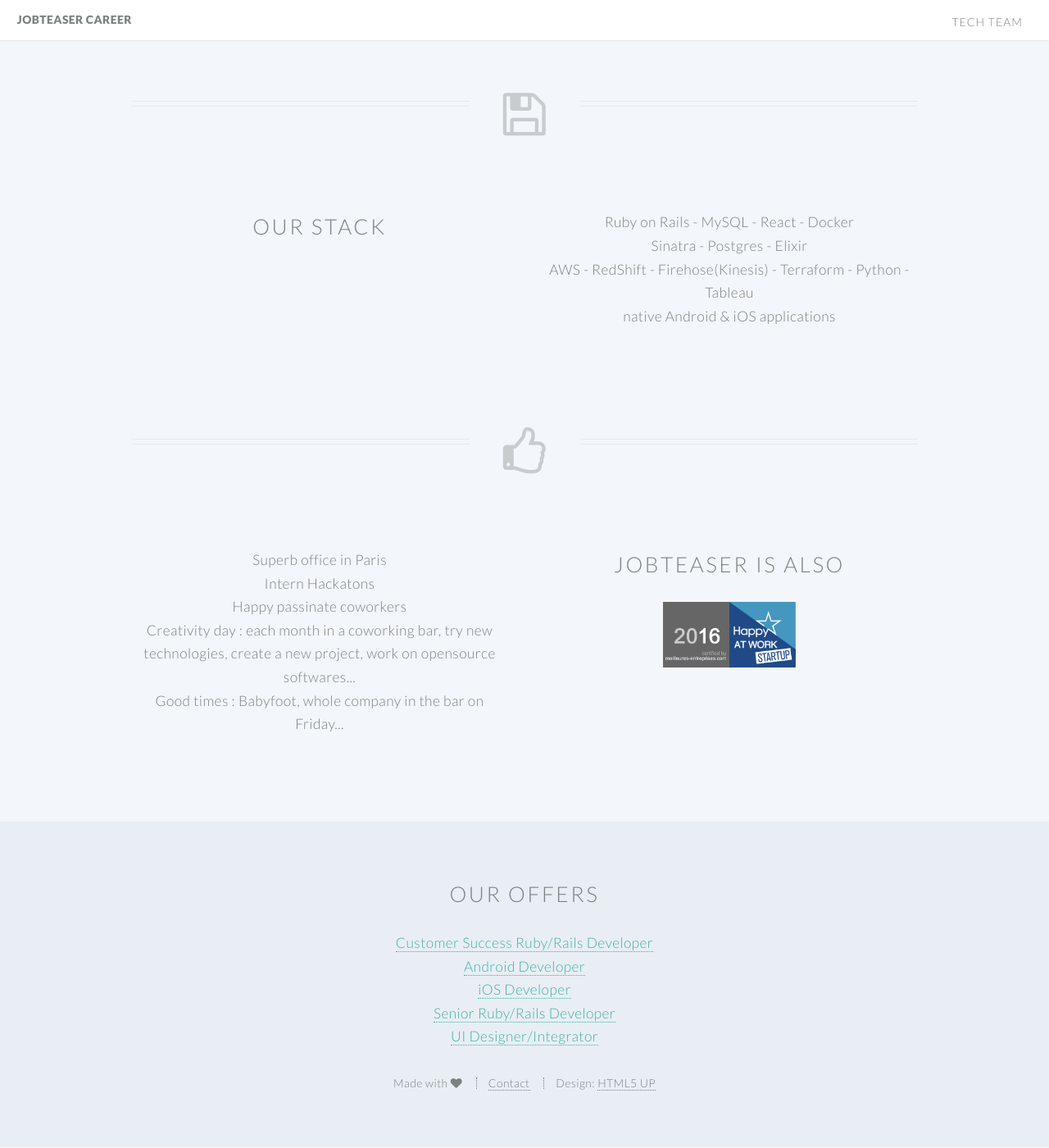
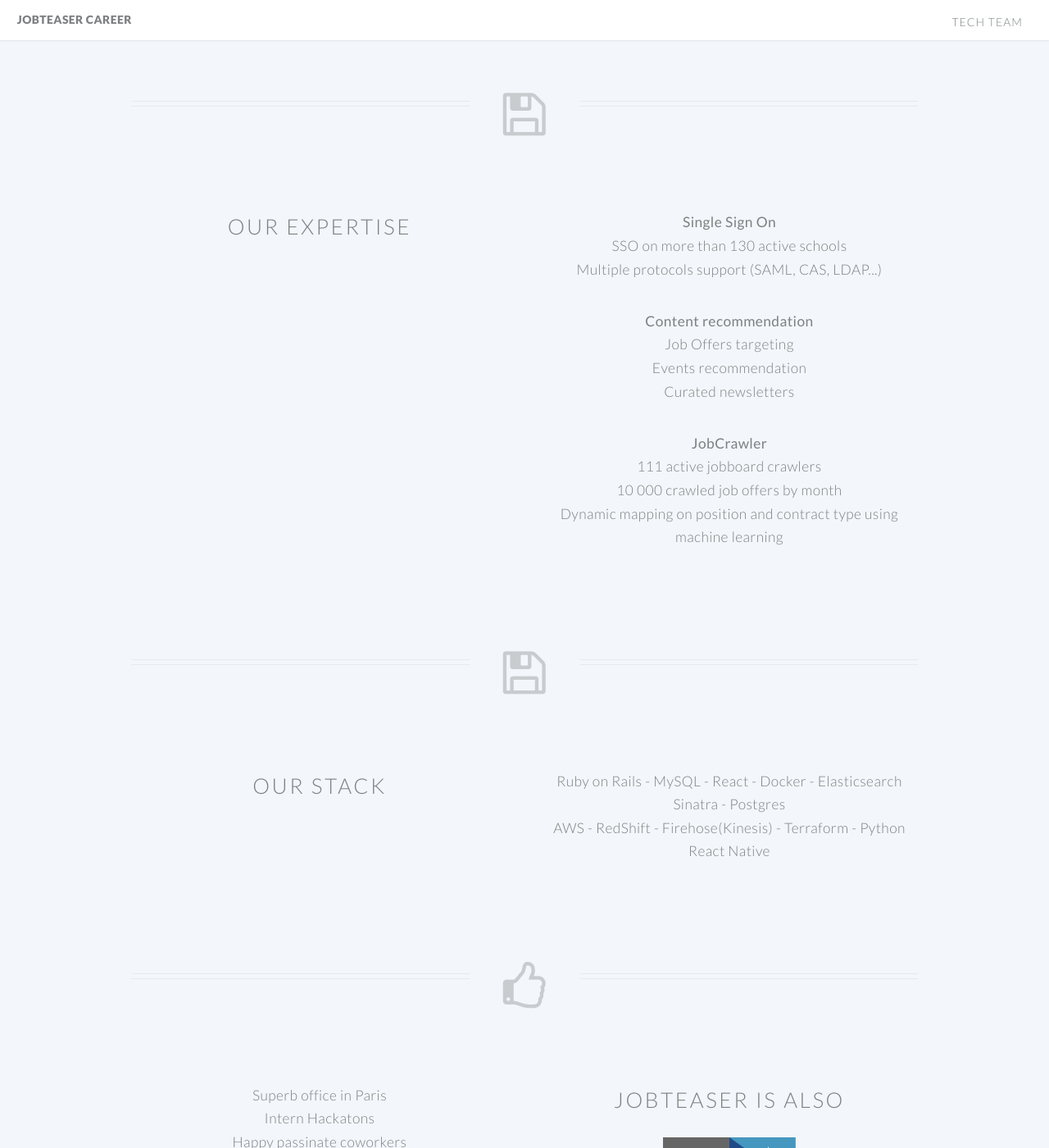
Before and after one commit to hellomathieuJT/jobteaser-career.github.io, a Jekyll site: the page built from index.html, in a window 1280 px wide and 1400 px high, scrolled down 1332 px. Shown: the whole window at 82% size. Built offline with Jekyll 4.4.1, drawn with Linux system fonts in a browser that asks for light colours; some of the changed text lies outside the part shown.

Commit message:
our expertise

```diff
--- a/_includes/content.html
+++ b/_includes/content.html
@@ -49,19 +49,62 @@
   <div class="row">
     <div class="6u">
       <h2>
+        Our Expertise
+      </h2>
+    </div>
+    <div class="6u">
+      <ul>
+        <li>
+          <strong>Single Sign On</strong>
+          <ul>
+            <li> SSO on more than 130 active schools </li>
+            <li> Multiple protocols support (SAML, CAS, LDAP...)</li>
+          </ul>
+        </li>
+        <li>
+          <strong>Content recommendation</strong>
+          <ul>
+            <li> Job Offers targeting</li>
+            <li> Events recommendation</li>
+            <li> Curated newsletters</li>
+          </ul>
+        </li>
+        <li>
+          <strong>JobCrawler</strong>
+          <ul>
+            <li> 111 active jobboard crawlers</li>
+            <li> 10 000 crawled job offers by month</li>
+            <li> Dynamic mapping on position and contract type using machine learning</li>
+          </ul>
+        </li>
+      </ul>
+    </div>
+  </div>
+</section>
+
+
+<header class='special container'>
+  <span class='icon fa fa-floppy-o'></span>
+</header>
+<section class="wrapper style1 container special">
+  <div class="row">
+    <div class="6u">
+      <h2>
         Our Stack
       </h2>
     </div>
     <div class="6u">
       <ul>
-            <li>Ruby on Rails - MySQL - React - Docker</li>
-            <li>Sinatra - Postgres - Elixir</li>
-            <li>AWS - RedShift - Firehose(Kinesis) - Terraform - Python - Tableau</li>
-            <li>native Android & iOS applications</li>
+        <li>Ruby on Rails - MySQL - React - Docker - Elasticsearch</li>
+        <li>Sinatra - Postgres</li>
+        <li>AWS - RedShift - Firehose(Kinesis) - Terraform - Python</li>
+        <li>React Native</li>
       </ul>
     </div>
   </div>
 </section>
+
+
 <header class='special container'>
   <span class='icon fa fa-thumbs-o-up'></span>
 </header>
@@ -73,7 +116,7 @@
             <li>Intern Hackatons</li>
             <li>Happy passinate coworkers</li>
             <li>Creativity day : each month in a coworking bar, try new technologies, create a new project, work on opensource softwares...</li>
-            <li>Good times : Babyfoot, whole company in the bar on Friday...</li>
+            <li>Good times : Sport, Babyfoot, whole company in the bar on Friday...</li>
           </ul>
         </div>
         <div class="6u">
```
Lines whose indentation alone changed are shown as unchanged.
